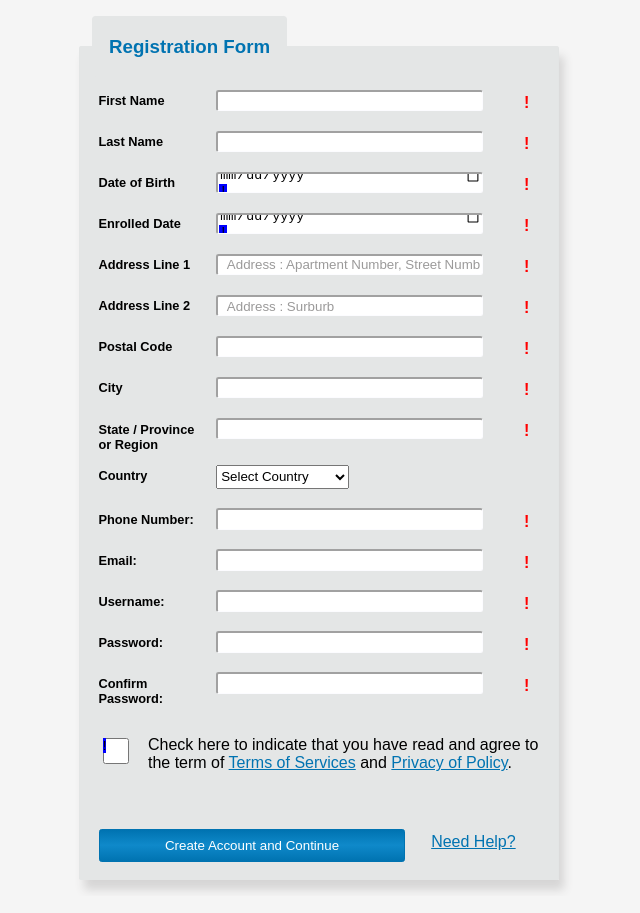
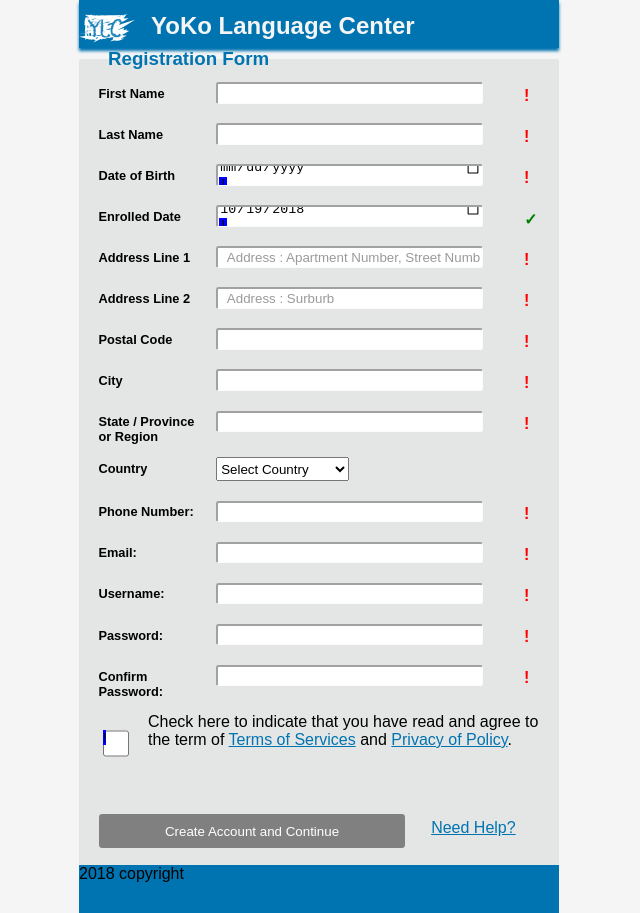
Before and after one commit to 15yan/15yan.github.io, a plain HTML site: page index.html in a window 1280 px wide. Shown: the whole page, without its empty margins (321-961 px from the left). Drawn offline with Linux system fonts and the light colour scheme.

Commit message:
fifth submission

```diff
--- a/form.css
+++ b/form.css
@@ -1,12 +1,38 @@
 *{
     box-sizing: border-box;
+    margin:0;
 }
 
 body{
     background: whitesmoke;
     font-family: Arial, Helvetica, sans-serif;
+
 }
 
+
+header{
+    width:100%;
+    height:3em;
+    margin:0 auto;
+    background:#0073B1;
+    display:grid;
+    grid-gap: 1em;
+    grid-template-rows: auto;
+    grid-template-columns: 10fr 90fr;
+    box-shadow: 0px 3px 3px #0073B1;
+}
+
+header h2{
+    color:whitesmoke;
+    padding-top:.8em;
+    font-size: 1.2em;
+
+}
+
+#logo {
+    width:3.5em;
+    height:3.5em;
+}
 #container{
     display: grid;
     grid-gap: .5em;
@@ -44,8 +70,10 @@ label{
     display:none;
 }
 
+
+
 input::placeholder::after {
-    background-image: url(images/ex.png);
+    background-image: url('images/creditcard.png');
     background-position: top right;
     background-repeat: no-repeat;
     background-size: 6%;
@@ -72,14 +100,21 @@ input:valid+aside:after {
     font-weight: bold;
 }
 
+
+
 input::after{
-    content:'!';
+   content:'!';
     background:blue;
+    /*background-image: url('images/ex.png');
+    background-position: right;
+    background-repeat: no-repeat;*/
 }
+
+
 
 fieldset{
     background: rgb(228, 230, 230);
-    margin:1em auto;
+    margin:0 auto;
     border-radius: .1em;
     border:rgb(228, 230, 230) dotted 1px;
 
@@ -152,8 +187,17 @@ legend{
     font-weight: bold;
 }
 
+footer{
+    margin:0 auto;
+    height:3em;
+    background:#0073B1;
+}
+
 
 @media screen and (min-width: 25em){
+
+
+
     #container {
         display: grid;
         grid-gap: .4em;
@@ -161,20 +205,30 @@ legend{
         grid-template-rows: auto ;
         margin:0 auto;
     }
+    header{
+        width:30em;
+        margin:0 auto;
+    }
 
+    header h2{
+        color:whitesmoke;
+        padding-top:.5em;
+        font-size: 1.5em;
+
+    }
     fieldset{
-        margin:1em auto;
+        margin:0 auto;
         background: rgb(228, 230, 230);
         border:rgb(228, 230, 230) dotted 1px;
         width:30em;
         height:auto;
-        box-shadow: 5px 10px 10px #d6d5d5;
+
     }
-
+/*
     legend{
-        background:rgb(228, 230, 230);
+        /*background:rgb(228, 230, 230);
         border:1px  solid rgb(228, 230, 230);
-    }
+    }*/
 
     input{
         border:1px rgb(252, 252, 255) solid;
@@ -265,7 +319,28 @@ legend{
 
     }
 
+    #item15:disabled{
+        background:grey;
+        border:1px solid grey;
 
+    }
+
+    #item15:enabled{
+        background:#0073B1;
+        color:white;
+        font-size: 1em;
+        width:18em;
+        height:2.5em;
+        border:1px solid #0073B1;
+        background-image: linear-gradient(to top, #0073B1 0%, rgb(15, 137, 202) 51%, #0073B1 100%);
+    }
+
+footer{
+    margin:0 auto;
+    height:3em;
+    width:30em;
+
+}
 
 
 }
--- a/index.html
+++ b/index.html
@@ -2,13 +2,18 @@
 <head>
     <meta charset="utf-8" />
     <meta http-equiv="X-UA-Compatible" content="IE=edge">
-    <title>Web Form</title>
+    <title>YoKo Language Center</title>
     <meta name="viewport" content="width=device-width, initial-scale=1">
     <link rel="stylesheet" type="text/css" media="screen" href="form.css" />
     <link rel="stylesheet" href="https://cdnjs.cloudflare.com/ajax/libs/font-awesome/4.7.0/css/font-awesome.min.css">
+    <script src="main.js" defer></script>
+
 </head>
 <body>
-
+    <header>
+        <img src="images/logo9.svg" id="logo">
+        <h2>YoKo Language Center</h2>
+    </header>
     <fieldset>
         <legend><h3>Registration Form</h3></legend>
         <form id="container">
@@ -30,14 +35,14 @@
 
                 <section id="item">
                     <label for="bday">Date of Birth</label>
-                    <input type="date" max="2018-10-15" min="1900-01-01" value="Date of Birth" required>
+                    <input type="date" min="1900-01-01" value="Date of Birth" required>
                     <aside></aside>
 
                 </section>
 
                 <section id="item">
                     <label for="edate">Enrolled Date</label>
-                    <input type="date" max="2018-10-15" required>
+                    <input type="date" id="edate" required>
                     <aside></aside>
 
 
@@ -79,13 +84,15 @@
 
                 <section id="item">
                     <label for="country" >Country</label>
-                    <select name="country">
+                    <select name="country" >
                             <option value="Select">Select Country</option>
                             <option value="Australia">Australia</option>
                             <option value="New Zealand">New Zealand</option>
                             <option value="Japan">Japan</option>
                             <option value="Spain">Spain</option>
                     </select>
+                    <aside></aside>
+
                 </section>
 
                 <section id="item">
@@ -110,32 +117,35 @@
                 </section>
 
                 <section id="item">
-                    <label for="pwd" >Password: </label>
+                    <label for="pwd" id="pwd">Password: </label>
                     <input type="password" placeholder="  Password" title="Password contains 8-20 characters, at least one uppercase letter, at least one number"  maxlength="20" pattern="" required>
                     <aside></aside>
 
                 </section>
 
                 <section id="item">
-                    <label for="pwd"  >Confirm Password: </label>
+                    <label for="pwd" id="confirmpwd" >Confirm Password: </label>
                     <input type="password" placeholder="  Confirm your password"   title="Please make sure the two passowrds match." pattern="" required>
                     <aside></aside>
 
                 </section>
 
                 <section id="item17">
-                    <input type="checkbox" name="terms" required>
+                    <input type="checkbox" id="checkbox" required>
                     <p> Check here to indicate that you have read and agree to the term of <a href="#">Terms of Services</a> and <a href="#">Privacy of Policy</a>.</p>
                     <aside></aside>
 
                 </section>
 
                 <section id="item14">
-                    <input type="button" value="Create Account and Continue" id="item15">
+                    <input type="button" value="Create Account and Continue" id="item15" disabled>
                     <a href="#" id="item16">Need Help?</a>
                 </section>
             </form>
         </fieldset>
+    <footer>
+        2018 copyright
+    </footer>
 
 </body>
 </html>
--- /dev/null
+++ b/main.js
@@ -0,0 +1,15 @@
+
+document.getElementById('checkbox').addEventListener('change',agreeTerm);
+function agreeTerm(){
+    if(document.getElementById('checkbox').checked==true){
+        document.getElementById('item15').disabled=false;
+
+    }
+    else{
+        document.getElementById('item15').disabled=true;
+
+    }
+}
+
+
+document.querySelector("#edate").valueAsDate=new Date();
```
Also changed, not shown: images/logo.png (added), images/logo5.svg (added), images/logo6.svg (added), images/logo7.svg (added), images/logo8.svg (added), images/logo9.svg (added), 5 other files.
